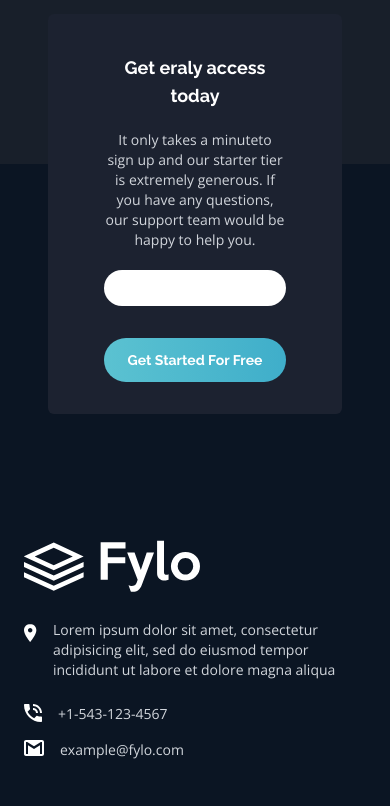
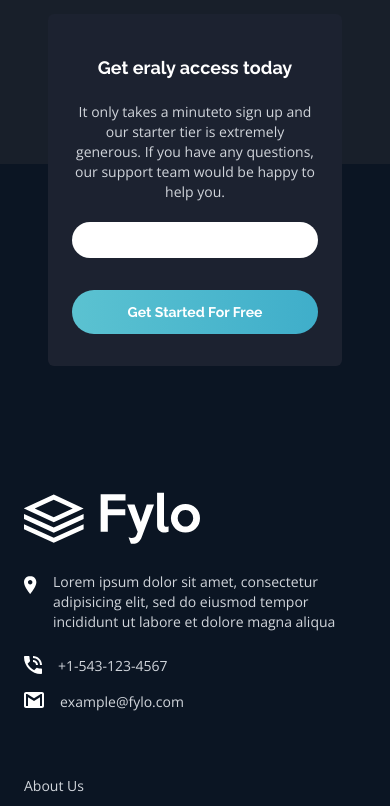
Before and after one commit to wait4ndbleed/fylo-dark-theme-landing-page, a Next.js app: page / in a window 390 px wide. Shown: the part 3459-4265 px from the top of the page. Built offline with nearby package versions, Linux system fonts and the light colour scheme.

Commit message:
Update page.tsx

```diff
--- a/src/app/page.tsx
+++ b/src/app/page.tsx
@@ -260,7 +260,7 @@ export default function Home() {
           </section>
         </main>
         <footer className="bg-[#0b1523] w-screen pb-12 m-0 px-6 md:px-0">
-          <label className="bg-[#1c2230] max-w-3xl px-14 pb-4 mx-6 relative top-[-150px] md:top-[-100px] flex flex-col items-center md:mx-auto rounded-md">
+          <label className="bg-[#1c2230] max-w-3xl px-6 md:px-14 pb-4 mx-6 relative top-[-150px] md:top-[-100px] flex flex-col items-center md:mx-auto rounded-md">
             <h2
               className={`${raleway.className} font-bold text-lg md:text-3xl text-center md:text-left text-white mt-10 mb-5`}
             >
```
